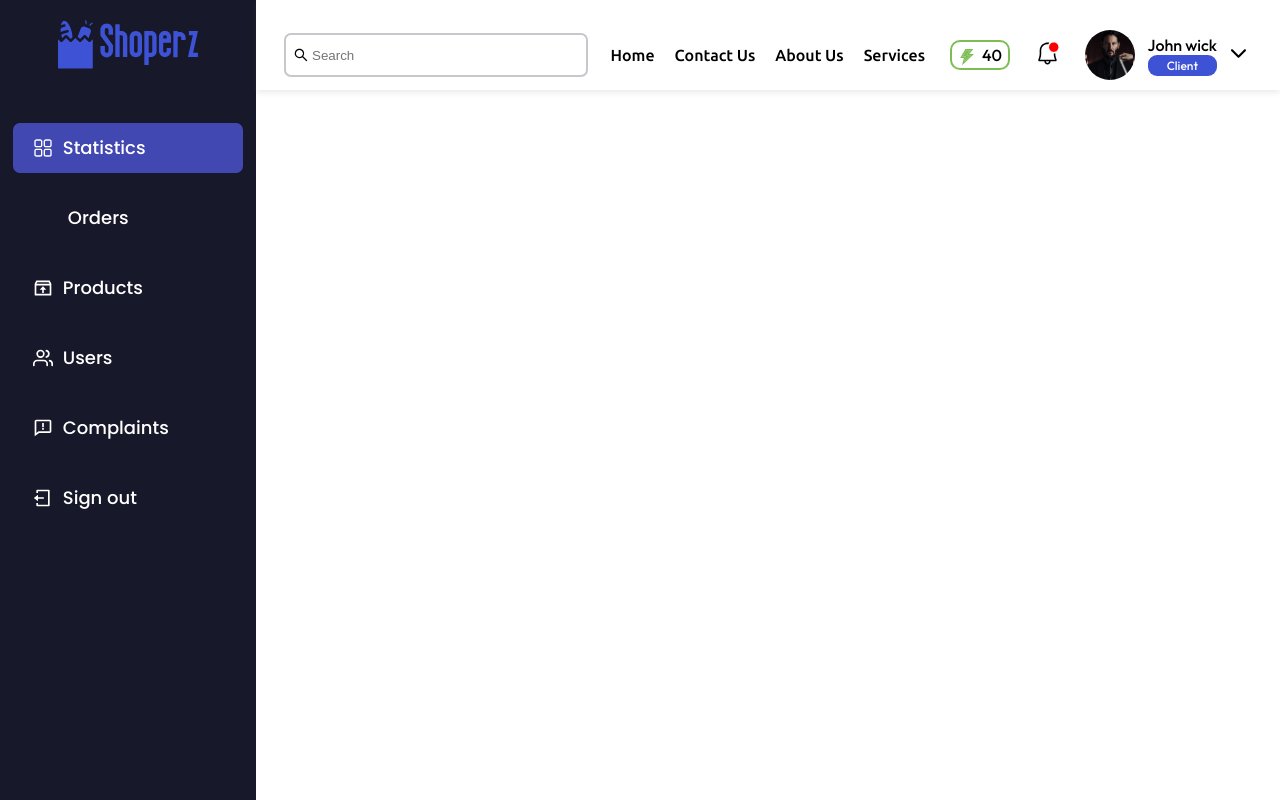
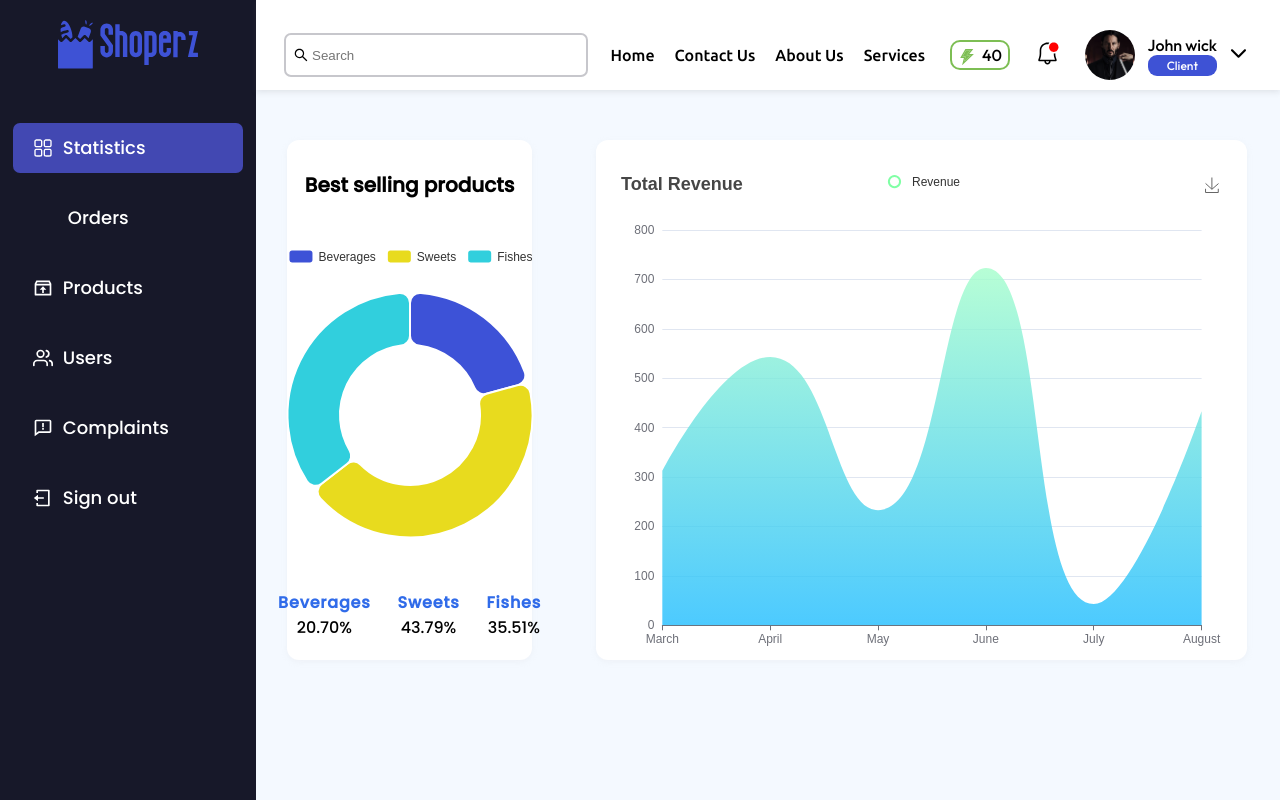
Before and after one commit to FadyBoj/-e-commerce, a React (Create React App) app: page /admin/statistics in a window 1280 px wide. Built offline with nearby package versions, Linux system fonts and the light colour scheme; some icons are missing.

Commit message:
implemented functional statitics in admin dashboard

```diff
--- a/package.json
+++ b/package.json
@@ -10,12 +10,15 @@
     "@mui/joy": "^5.0.0-beta.0",
     "@mui/material": "^5.14.0",
     "@mui/styled-engine-sc": "^5.12.0",
+    "@mui/x-charts": "^6.0.0-alpha.7",
     "@radix-ui/react-icons": "^1.3.0",
     "@testing-library/jest-dom": "^5.16.5",
     "@testing-library/react": "^13.4.0",
     "@testing-library/user-event": "^13.5.0",
     "class-variance-authority": "^0.7.0",
     "clsx": "^2.0.0",
+    "echarts": "^5.4.3",
+    "echarts-for-react": "^3.0.2",
     "lottie-react": "^2.4.0",
     "lucide-react": "^0.268.0",
     "react": "^18.2.0",
--- /dev/null
+++ b/src/components/charts/LineChart.js
@@ -0,0 +1,135 @@
+import React from 'react'
+import * as echarts from 'echarts';
+
+const LineChart = () => {
+  const monthNames = ["January", "February", "March", "April", "May", "June",
+  "July", "August", "September", "October", "November", "December"];
+
+  const alternative = {
+     "-1":11,
+     "-2":10,
+     "-3":9,
+     "-4":8,
+     "-5":7,
+     "-6":6,
+     "12":0,
+     "13":1,
+     "14":2,
+     "15":3,
+     "16":4,
+     "17":5,
+  }
+
+  let latestMonths =  [];
+
+  for(let i = 0; i < 6; i++)
+  {
+     const monthNum = new Date().getMonth() - i;
+     if(monthNum < 0)
+     {
+        const month = monthNames[alternative[String(monthNum)]];
+        latestMonths.push(month);
+     }
+     else{
+        const month = monthNames[monthNum];
+        latestMonths.push(month);
+     }
+  }
+
+  console.log(latestMonths.reverse())
+
+    const lineChartRef = React.useRef();
+
+    React.useEffect(() =>{
+        const myChart = echarts.init(lineChartRef.current, null, {
+            renderer: 'svg'
+            });
+            let option;
+            option = {
+                color: ['#80FFA5', '#00DDFF', '#37A2FF', '#FF0087', '#FFBF00'],
+                title: {
+                  text: 'Total Revenue'
+                },
+                tooltip: {
+                  trigger: 'axis',
+                  axisPointer: {
+                    type: 'cross',
+                    label: {
+                      backgroundColor: '#6a7985'
+                    }
+                  }
+                },
+                legend: {
+                  data: ['Revenue']
+                },
+                toolbox: {
+                  feature: {
+                    saveAsImage: {}
+                  }
+                },
+                grid: {
+                  left: '3%',
+                  right: '4%',
+                  bottom: '3%',
+                  containLabel: true
+                },
+                xAxis: [
+                  {
+                    type: 'category',
+                    boundaryGap: false,
+                    data: latestMonths
+                  }
+                ],
+                yAxis: [
+                  {
+                    type: 'value'
+                  }
+                ],
+                series: [
+
+                  {
+                    name: 'Revenue',
+                    type: 'line',
+                    stack: 'Total',
+                    smooth: true,
+                    lineStyle: {
+                      width: 0
+                    },
+                    showSymbol: false,
+                    label: {
+                      show: true,
+                      position: 'top'
+                    },
+                    areaStyle: {
+                      opacity: 0.8,
+                      color: new echarts.graphic.LinearGradient(0, 0, 0, 1, [
+                        {
+                          offset: 0,
+                          color: '#A5FECB'
+                        },
+                        {
+                          offset: 1,
+                          color: '#20BDFF'
+                        }
+                      ])
+                    },
+                    emphasis: {
+                      focus: 'series'
+                    },
+                    data: [312,543,233,723,43,433]
+                  }
+                ]
+              };
+
+              option && myChart.setOption(option);
+    })
+
+
+  return (
+    <div className='line-chart' ref={lineChartRef}>
+
+    </div>
+  )
+}
+
+export default LineChart
--- a/src/css/admin.css
+++ b/src/css/admin.css
@@ -12,6 +12,7 @@
 
 .statistics .half-2{
     width: 80%;
+    background-color: #f4f9ff;;
 }
 
 .admin-dashboard{
@@ -66,3 +67,96 @@
     display: flex;
     justify-content: center;
 }
+
+.statistics-grid{
+    display: flex;
+    flex-direction: row;
+    justify-content:space-between;
+    width: 100%;
+    min-height:calc(100vh - 90px);
+}
+
+.statistics-grid .grid{
+
+    display: flex;
+    flex-direction: column;
+    padding-top: 50px;
+    align-items: center;
+    padding: 50px 30px 0 30px;
+
+}
+
+.statistics-grid .grid-1{
+    width: 30%;
+}
+.statistics-grid .grid-2{
+    width: 70%;
+}
+
+.statistics-grid .grid-1 .pie{
+    width: 99%;
+    min-height: 350px;
+    border-radius: 12px;
+    background-color: white;
+    box-shadow:  0 2px 6px 0 rgba(211, 211, 211, 0.189) ;
+    display: flex;
+    flex-direction: column;
+    align-items: center;
+    padding-top: 30px;
+}
+
+.statistics-grid .grid-1 .pieElement{
+    width:400px;
+    min-height:350px;
+    display: flex;
+    justify-content: center;
+    align-items: center;
+    padding: 0px;
+    margin-top: 40px;
+}
+
+
+
+.statistics-grid .grid-1 .pie .title{
+    font-size: 20px;
+    font-weight: 700;
+    font-family: Poppins;
+}
+
+.statistics-grid .grid-1 .pie .legends{
+    display: flex;
+    flex-direction: row;
+    gap:27px;
+    align-items: center;
+    justify-content: center;
+    padding-bottom: 20px;
+    font-family: Poppins;
+}
+.statistics-grid .grid-1 .pie .legends p{
+    text-align: center;
+}
+
+.leg-title{
+    color: #306be9;
+    font-weight: bold;
+    letter-spacing: 0.8px;
+}
+
+.line-chart-cont{
+    width: 99%;
+    min-height: 350px;
+    border-radius: 12px;
+    background-color: white;
+    box-shadow:  0 2px 6px 0 rgba(211, 211, 211, 0.189) ;
+    display: flex;
+    flex-direction: column;
+    align-items: center;
+    padding-top: 30px;
+    padding-left: 20px;
+    padding-right: 20px;
+}
+
+.line-chart{
+    width: 100%;
+    height: 490px;
+}
--- a/src/routes/Admin/Statistics.js
+++ b/src/routes/Admin/Statistics.js
@@ -3,10 +3,84 @@ import React from 'react'
 //Components
 import Header from '../../components/profile/DashBoardHeader';
 import AdminDashboard from '../../components/AdminDashboard';
-
+import LineChart from '../../components/charts/LineChart';
+import * as echarts from 'echarts';
 
 
 const Statistics = () => {
+
+  const pieData = [
+    { value: 200, name: 'Beverages',itemStyle:{color:'#3d52d7'}},
+    { value: 423, name: 'Sweets',itemStyle:{color:'#e8db1e'} },
+    { value: 343, name: 'Fishes',itemStyle:{color:'#31cfdd'} },
+  ];
+
+  let pieTotalValue = 0;
+
+    pieData.forEach((item)=>{
+      pieTotalValue +=  item.value;
+    })
+
+  const piePercentage = pieData.map((item) =>{
+
+    return ((item.value / pieTotalValue) * 100 || 0).toFixed(2);
+  })
+
+  console.log(piePercentage)
+
+  const pieRef = React.useRef();
+
+  React.useEffect(()=>{
+    const myChart = echarts.init(pieRef.current, null, {
+      renderer: 'svg'});
+
+    let option;
+
+    option = {
+      tooltip: {
+        trigger: 'item'
+      },
+      legend: {
+        top: '1%',
+        left: 'center',
+        itemStyle:{fontWeight:'700'}
+      },
+
+      series: [
+        {
+          name: 'Access From',
+          type: 'pie',
+          radius: ['40%', '70%'],
+          avoidLabelOverlap: true,
+          itemStyle: {
+            borderRadius: 10,
+            borderColor: '#fff',
+            borderWidth: 2
+          },
+
+          label: {
+            show: false,
+            position: 'center'
+          },
+          emphasis: {
+            label: {
+              show: false,
+              fontSize: 40,
+              fontWeight: 'bold'
+            }
+          },
+          labelLine: {
+            show: false
+          },
+          data: pieData
+        }
+      ]
+    };
+
+    option && myChart.setOption(option);
+  })
+
+
   return (
     <div className='statistics'>
 
@@ -16,6 +90,27 @@ const Statistics = () => {
 
         <div className='half-2'>
             <Header/>
+            <div className='statistics-grid'>
+
+              <div className='grid-1 grid'>
+                <div className='pie'>
+                  <div className='title'>Best selling products</div>
+                  <div ref={pieRef} className='pieElement'></div>
+                  <div className='legends'>
+                    <div><p className='leg-title'>Beverages</p><p>{piePercentage[0]}%</p></div>
+                    <div><p className='leg-title'>Sweets</p><p>{piePercentage[1]}%</p></div>
+                    <div><p className='leg-title'>Fishes</p><p>{piePercentage[2]}%</p></div>
+                  </div>
+                </div>
+              </div>
+
+              <div className='grid-2 grid'>
+                <div className='line-chart-cont'>
+                  <LineChart />
+                </div>
+              </div>
+
+            </div>
         </div>
 
     </div>
```
Also changed, not shown: 1 other file (tests, documents, lock files or other folders).
